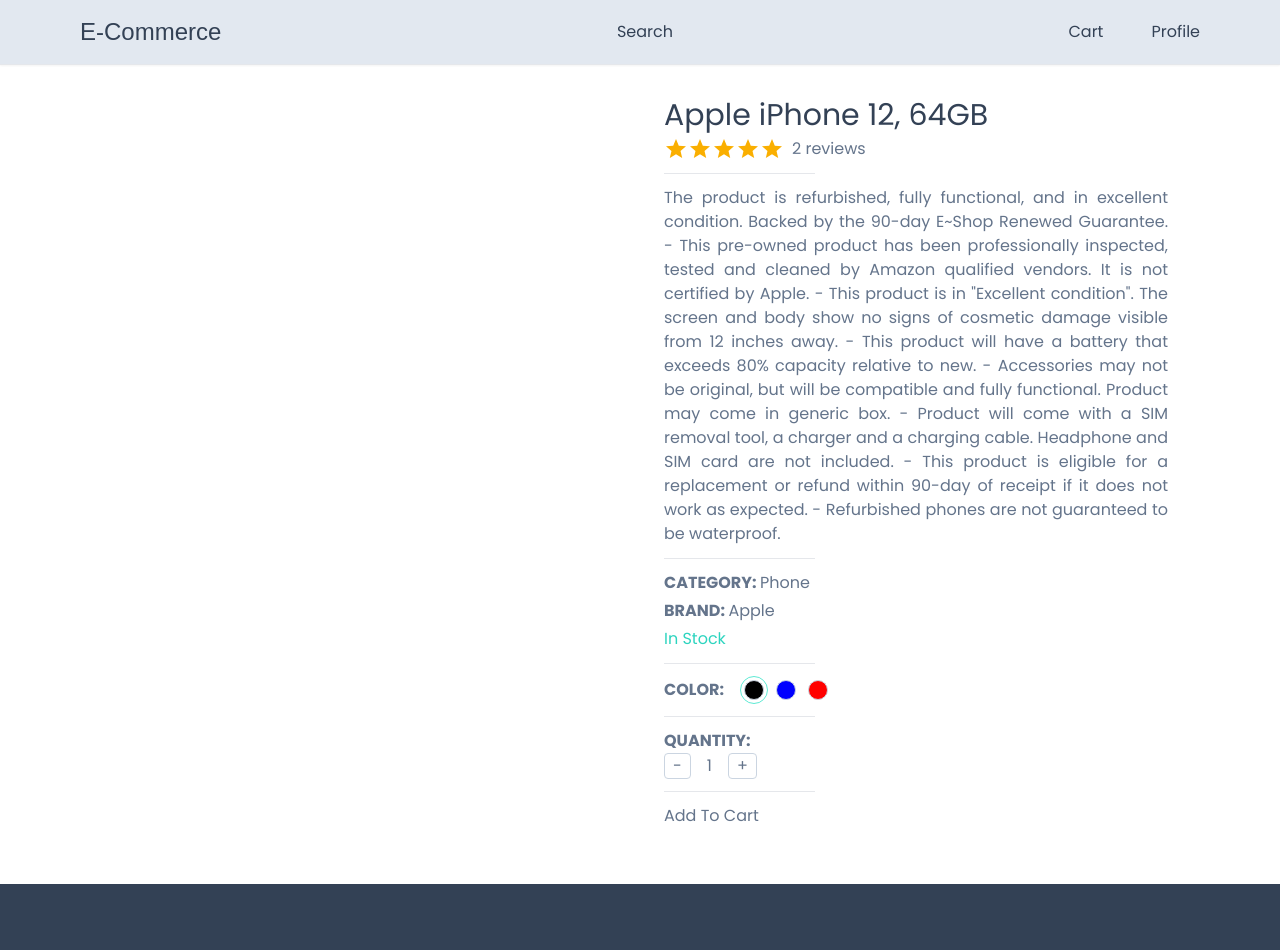
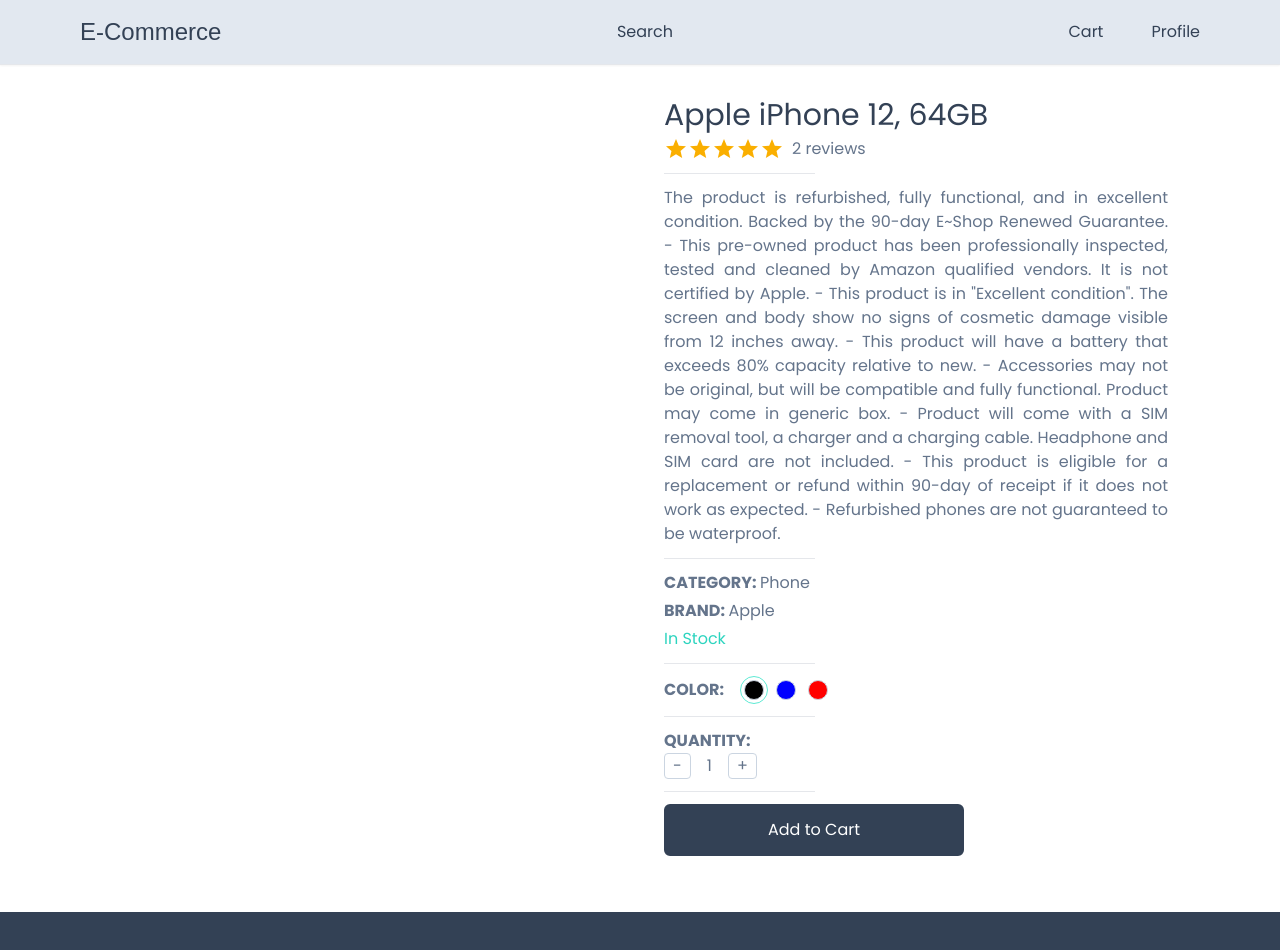
Before and after one commit to vaisakhpn/E-Commerce, a Next.js app: page /product/1 in a window 1280 px wide. Shown: the top 950 px of the page. Built offline with nearby package versions, Linux system fonts and the light colour scheme; a web font is replaced by a local one.

Commit message:
Added Reusable Button

```diff
--- /dev/null
+++ b/app/component/Button.tsx
@@ -0,0 +1,40 @@
+"use client";
+
+import { IconType } from "react-icons";
+
+interface ButtonProps {
+  label: string;
+  disabled?: boolean;
+  outline?: boolean;
+  small?: boolean;
+  custom?: string;
+  icon?: IconType;
+  onClick: (e: React.MouseEvent<HTMLButtonElement>) => void;
+}
+const Button: React.FC<ButtonProps> = ({
+  label,
+  outline,
+  disabled,
+  small,
+  custom,
+  icon: Icon,
+  onClick,
+}) => {
+  return (
+    <button
+      disabled={disabled}
+      className={`disabled:opacity-70 disabled:cursor-not-allowed rounded-md hover:opacity-80 transition w-full border-slate-700 flex items-center justify-center gap-2 ${
+        outline ? "bg-white" : "bg-slate-700"
+      } ${outline ? "text-slate-700" : "text-white"}
+      ${small ? "text-sm" : "text-md"}
+      ${small ? "py-1 px-2 border-[1px] " : "py-3 px-4 border-[2px]"}
+      ${custom ? custom : ""}
+      `}
+    >
+      {Icon && <Icon size={24} />}
+      {label}
+    </button>
+  );
+};
+
+export default Button;
--- a/app/product/[productId]/ProductDetails.tsx
+++ b/app/product/[productId]/ProductDetails.tsx
@@ -1,5 +1,6 @@
 "use client";
 
+import Button from "@/app/component/Button";
 import SetColor from "@/app/products/SetColor";
 import SetQuantity from "@/app/products/SetQuantity";
 import { Rating } from "@mui/material";
@@ -113,7 +114,7 @@
           />
         </div>
         <Horizontal />
-        <div>Add To Cart</div>
+        <div className="max-w-[300px]"><Button label="Add to Cart" onClick={()=>{}}/></div>
       </div>
     </div>
   );
```
